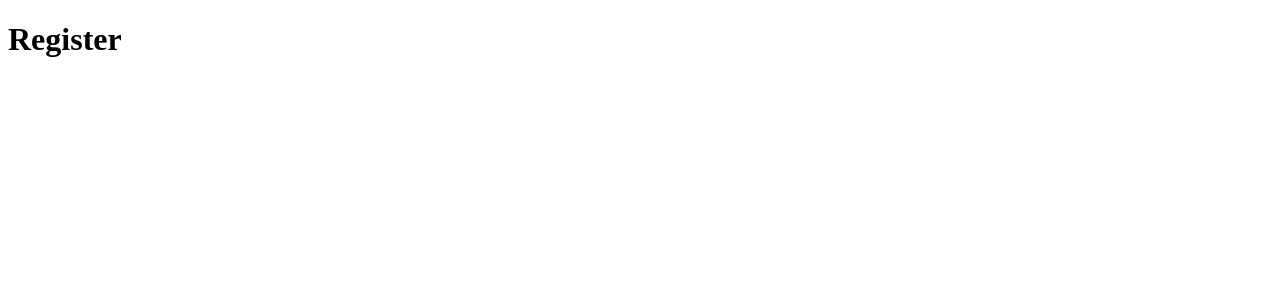
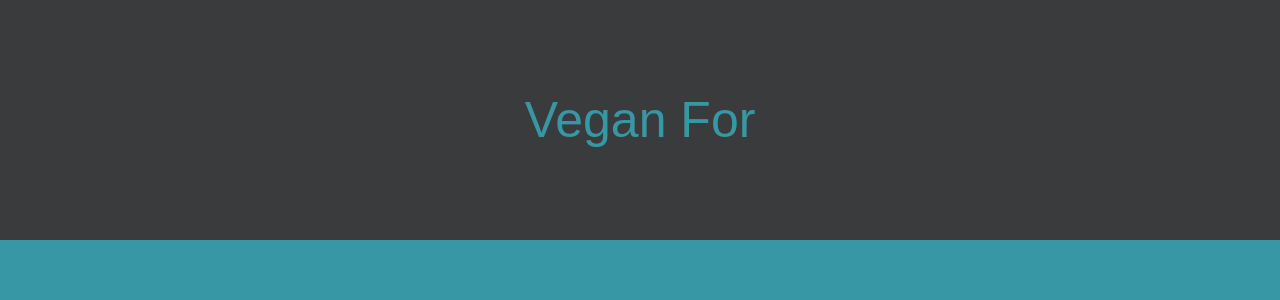
Before and after one commit to FrancisAdewale/Vescoverer-React, a React (Create React App) app: page /register in a window 1280 px wide. Shown: the top 300 px of the page. Built offline with nearby package versions, Linux system fonts and the light colour scheme.

Commit message:
add Register parent component which will handle all the child register parts

```diff
--- a/package.json
+++ b/package.json
@@ -9,6 +9,7 @@
     "firebase": "^9.6.8",
     "react": "^17.0.2",
     "react-dom": "^17.0.2",
+    "react-dropdown": "^1.9.2",
     "react-firebase-hooks": "^5.0.3",
     "react-google-login": "^5.2.2",
     "react-router-dom": "^6.2.2",
--- a/src/Login.css
+++ b/src/Login.css
@@ -23,7 +23,7 @@
 nav {
     width: 100%;
     height: 30%;
-    background: white;
+    background: #3A3B3C;
     display: flex;
     justify-content: center;
     align-items: center;
--- /dev/null
+++ b/src/Register.css
@@ -0,0 +1,78 @@
+.register-outer {
+    position: absolute;
+    top: 0;
+    left: 0;
+    height: 100%;
+    width: 100%;
+    background-color: #3797A4;
+  }
+
+  .register-middle {
+    vertical-align: middle;
+  }
+
+  .register-inner {
+    margin-left: auto;
+    margin-right: auto;
+    margin-top: 100px;
+    width: 400px;
+    text-align: center;
+  }
+
+
+nav {
+    width: 100%;
+    height: 30%;
+    background: #3A3B3C;
+    display: flex;
+    justify-content: center;
+    align-items: center;
+    font-size: 50px;
+    font-family: sans-serif;
+    color: #3797A4;
+}
+
+.register-inner > .box {
+    position: absolute;
+    top: 50%;
+    left: 50%;
+    transform: translate(-50%, -50%);
+  }
+
+  .register-inner > .box select {
+    background-color: #0563af;
+    color: white;
+    padding: 12px;
+    width: 250px;
+    border: none;
+    font-size: 20px;
+    box-shadow: 0 5px 25px rgba(0, 0, 0, 0.2);
+    -webkit-appearance: button;
+    appearance: button;
+    outline: none;
+  }
+
+  .register-inner > .box::before {
+    content: "\f13a";
+    font-family: sans-serif;
+    position: absolute;
+    top: 0;
+    right: 0;
+    width: 20%;
+    height: 100%;
+    text-align: center;
+    font-size: 28px;
+    line-height: 45px;
+    color: rgba(255, 255, 255, 0.5);
+    background-color: rgba(255, 255, 255, 0.1);
+    pointer-events: none;
+  }
+
+  .register-inner > .box:hover::before {
+    color: rgba(255, 255, 255, 0.6);
+    background-color: rgba(255, 255, 255, 0.2);
+  }
+
+  .register-inner > .box select option {
+    padding: 30px;
+  }
--- /dev/null
+++ b/src/Register.js
@@ -0,0 +1,20 @@
+import React from "react"
+import VeganFor from "./componenets/VeganFor"
+import "./Register.css"
+
+export default function Register() {
+
+    const names = ["Vegan For", "Name", "Age", "Gender", "Upload Image", "Socials"]
+    return (
+        <div className='register-outer'>
+        <nav>{names[0]}</nav>
+
+        <div className='register-middle'>
+            <div className='register-inner'>
+                 <VeganFor/>
+            </div>
+        </div>
+    </div>
+
+    )
+}
--- a/src/componenets/Login.js
+++ b/src/componenets/Login.js
@@ -11,9 +11,12 @@ export default function Login() {
 
 
         const signin = () => {
-            auth.signInWithPopup(provider)
-            .catch(alert)
-            .finally(navigate("/register"))
+           const result = auth.signInWithPopup(provider).then(() => {
+            navigate("/register")
+           })
+           .catch(alert)
+
+
         }
 
 
--- a/src/componenets/Register.js
+++ /dev/null
@@ -1,7 +0,0 @@
-import React from "react"
-
-export default function Register() {
-    return (
-        <h1>Register</h1>
-    )
-}
--- /dev/null
+++ b/src/componenets/VeganFor.js
@@ -0,0 +1,27 @@
+import React from "react"
+import Dropdown from 'react-dropdown';
+import 'react-dropdown/style.css';
+
+
+
+export default function VeganFor() {
+
+    const options = [
+        '<20 Years', '<10 Years', '<5 Years', '<2 Years', '<6 Months'
+      ];
+      const defaultOption = options[0];
+
+      const onSelect = () => {
+          console.log("change")
+
+      }
+
+    return (
+
+          <Dropdown
+          options={options}
+          onChange={onSelect}
+          value={defaultOption}
+          placeholder="Select an option" />
+    )
+}
--- a/src/index.js
+++ b/src/index.js
@@ -2,7 +2,7 @@ import React from 'react';
 import ReactDOM from 'react-dom';
 import './index.css';
 import App from './App';
-import Register from './componenets/Register';
+import Register from './Register';
 import Login from "./componenets/Login";
 import reportWebVitals from './reportWebVitals';
 import { BrowserRouter, Routes, Route } from "react-router-dom";
```
Also changed, not shown: 1 other file (tests, documents, lock files or other folders).
